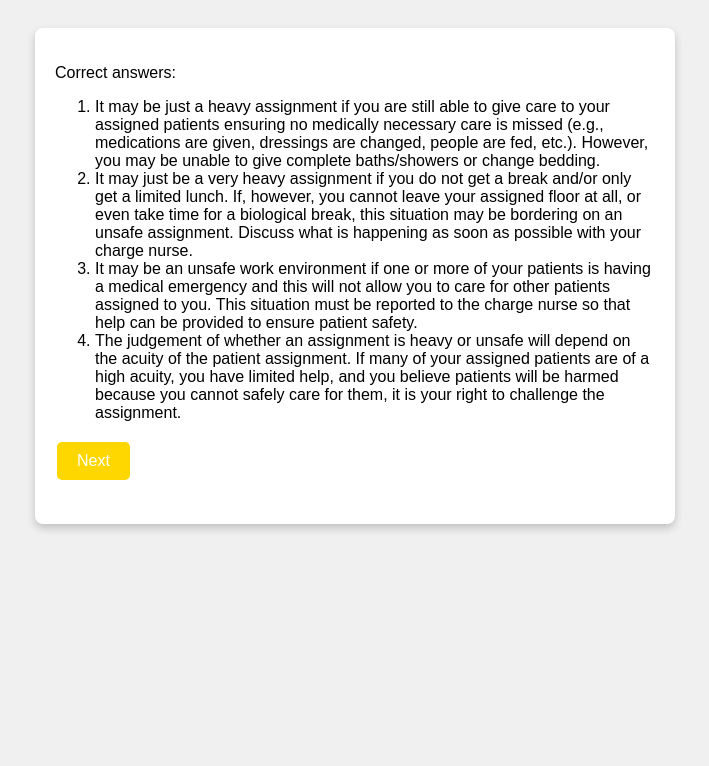
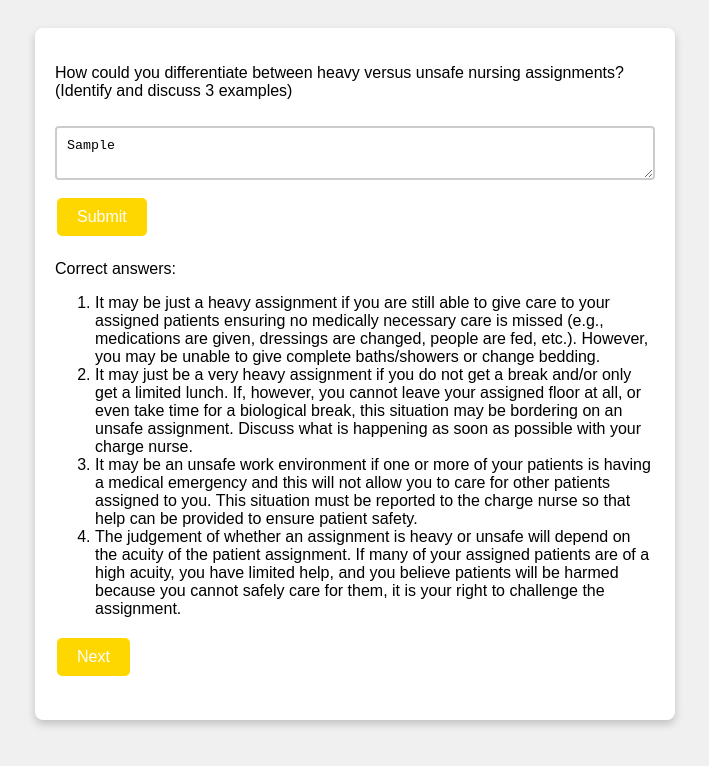
Before and after one commit to mohrasizadeh/strongproject2, a plain HTML site: page Module 1 Debriefing.html in a window 1280 px wide. Both pictures are taken after typing "Sample" into the empty fields and a click on the button "Submit". Shown: the whole page, without its empty margins (285-994 px from the left). Drawn offline with Linux system fonts and the light colour scheme.

Commit message:
Update Module 1 Debriefing.html

```diff
--- a/Module 1 Debriefing.html
+++ b/Module 1 Debriefing.html
@@ -143,22 +143,19 @@
 </div>
 
 <script>
-    function showQuestion(questionNum) {
-        var allQuestions = document.querySelectorAll('.question, .answer');
-        allQuestions.forEach(function(element) {
-            element.style.display = 'none';
-        });
+    function showAnswer(questionNum) {
+        var answerId = "answer" + questionNum;
         var questionId = "question" + questionNum;
-        document.getElementById(questionId).style.display = 'block';
-    }
-
-    function showAnswer(questionNum) {
-        var questionId = "question" + questionNum;
-        var answerId = "answer" + questionNum;
-        document.getElementById(questionId).style.display = 'none';
+        var questionTextarea = document.querySelector('#' + questionId + ' textarea');
+        // Check if answer is provided
+        if (questionTextarea.value.trim() === '') {
+            alert('Please provide an answer before submitting.');
+            return;
+        }
         document.getElementById(answerId).style.display = 'block';
     }
 </script>
 
+
 </body>
 </html>
```
